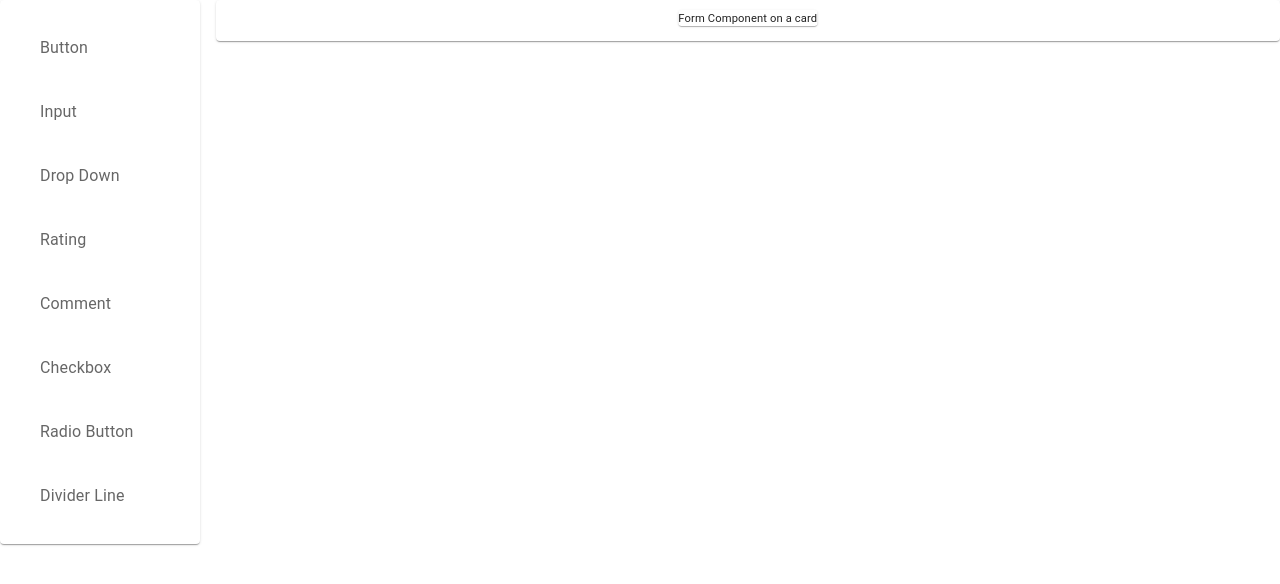
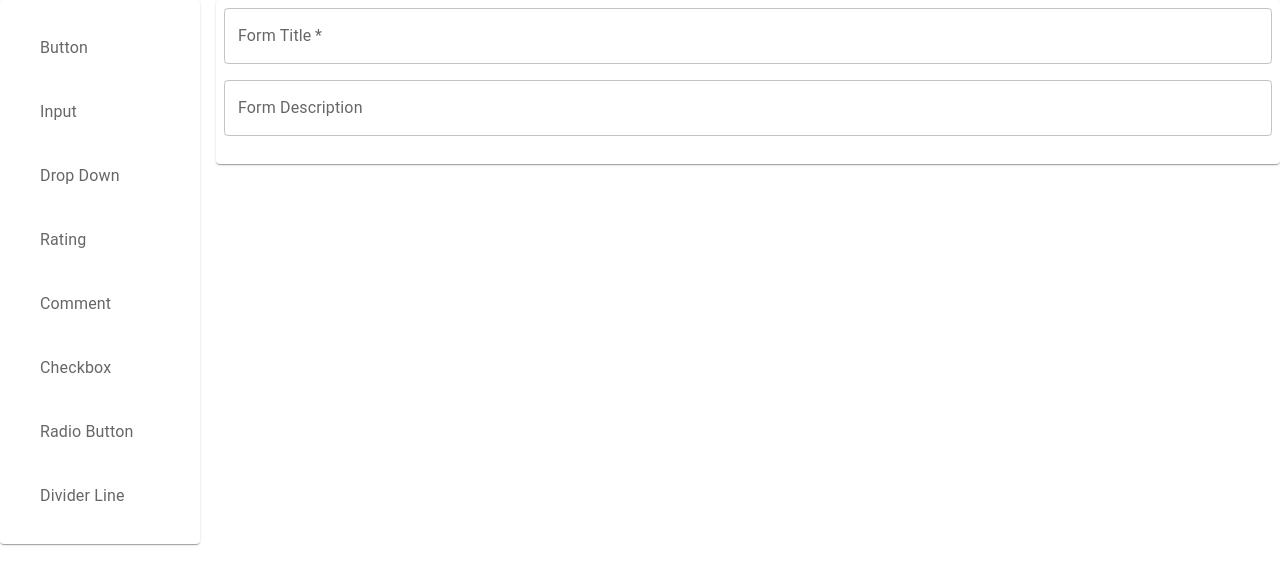
Before and after one commit to minetdd/form_builder, a React (Create React App) app: page / in a window 1280 px wide. Shown: the top 584 px of the page. Built offline with nearby package versions, Linux system fonts and the light colour scheme.

Commit message:
form builder started

```diff
--- a/src/components/formBuilder.js
+++ b/src/components/formBuilder.js
@@ -1,23 +1,60 @@
-import React, { Fragment } from 'react';
+import React, { Fragment, useState } from 'react';
 import {
   Box,
-  Card
+  Card,
+  Grid,
+  TextField,
 } from '@mui/material';
 
 const FormBuilder = (props) => {
-  console.log('props', props);
+  const [title, setTitle] = useState("")
+  const {
+    properties,
+  } = props;
   return (
     <Fragment>
+      <Grid
+        container
+        spacing={2}
+        >
+        <Grid
+          item
+          xs={12}
+          >
+          <TextField
+            required
+            fullWidth
+            id="form-title"
+            label="Form Title"
+            value={title}
+            onChange={(e) => {
+              setTitle(e.target.value);
+              console.log(`Title is ${title}`)
+            }}
+            />
+        </Grid>
+        <Grid
+          item
+          xs={12}
+          >
+          <TextField
+            fullWidth
+            id="form-description"
+            label="Form Description"
+            />
+        </Grid>
+      </Grid>
       <Box
         component="span"
         sx={{ display: 'inline-block', mx: '2px', transform: 'scale(0.8)' }}
         >
-        <Card
-          sx={{
-            minWidth: '75%'
-          }}>
-          Form Component on a card
-        </Card>
+        {
+          properties.map(i => (
+            <Card>
+              {i.type}
+            </Card>
+          ))
+        }
       </Box>
     </Fragment>
   )
--- a/src/components/formContainer.js
+++ b/src/components/formContainer.js
@@ -1,6 +1,7 @@
 import React, { Component, Fragment } from 'react';
 import {
   Box,
+  // Card,
   Grid,
   Paper,
   styled
@@ -29,19 +30,18 @@ class FormContainers extends Component {
   }
 
   addElement = (item) => {
-    const { properties } = this.state;
-    properties.push({
+    const newItem = {
       type: item,
       description: null,
       name: null,
+    };
+    this.setState({
+      properties: [...this.state.properties, newItem]
     })
   }
 
   render() {
-    const {
-      properties,
-    } = this.state;
-
+    const { properties } = this.state;
     return (
       <Fragment>
         <Box
@@ -71,6 +71,18 @@ class FormContainers extends Component {
                 <FormBuilder
                   properties={properties}
                   />
+                {/* <Box
+                  component="span"
+                  sx={{ display: 'inline-block', mx: '2px', transform: 'scale(0.8)' }}
+                  >
+                  {
+                    properties.map(i => (
+                      <Card>
+                        {i.type}
+                      </Card>
+                    ))
+                  }
+                </Box> */}
               </Item>
             </Grid>
           </Grid>
```
